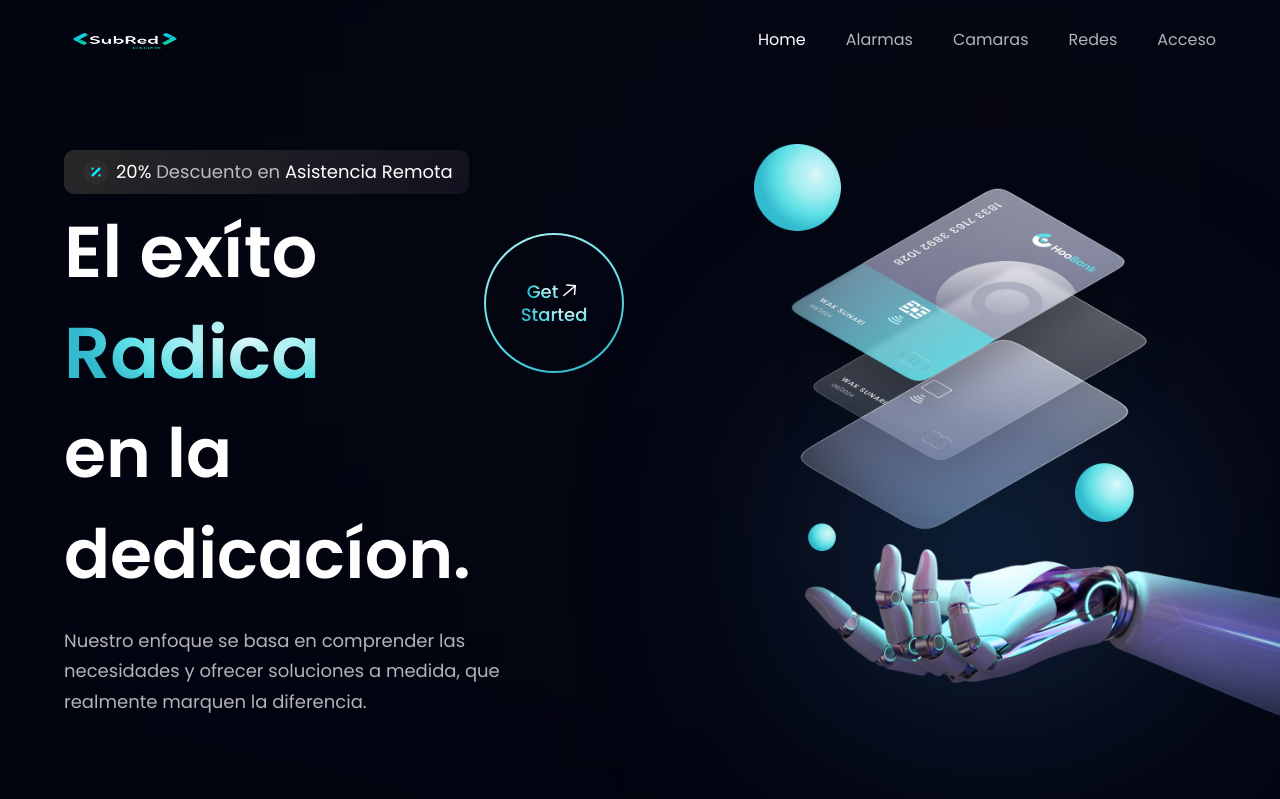
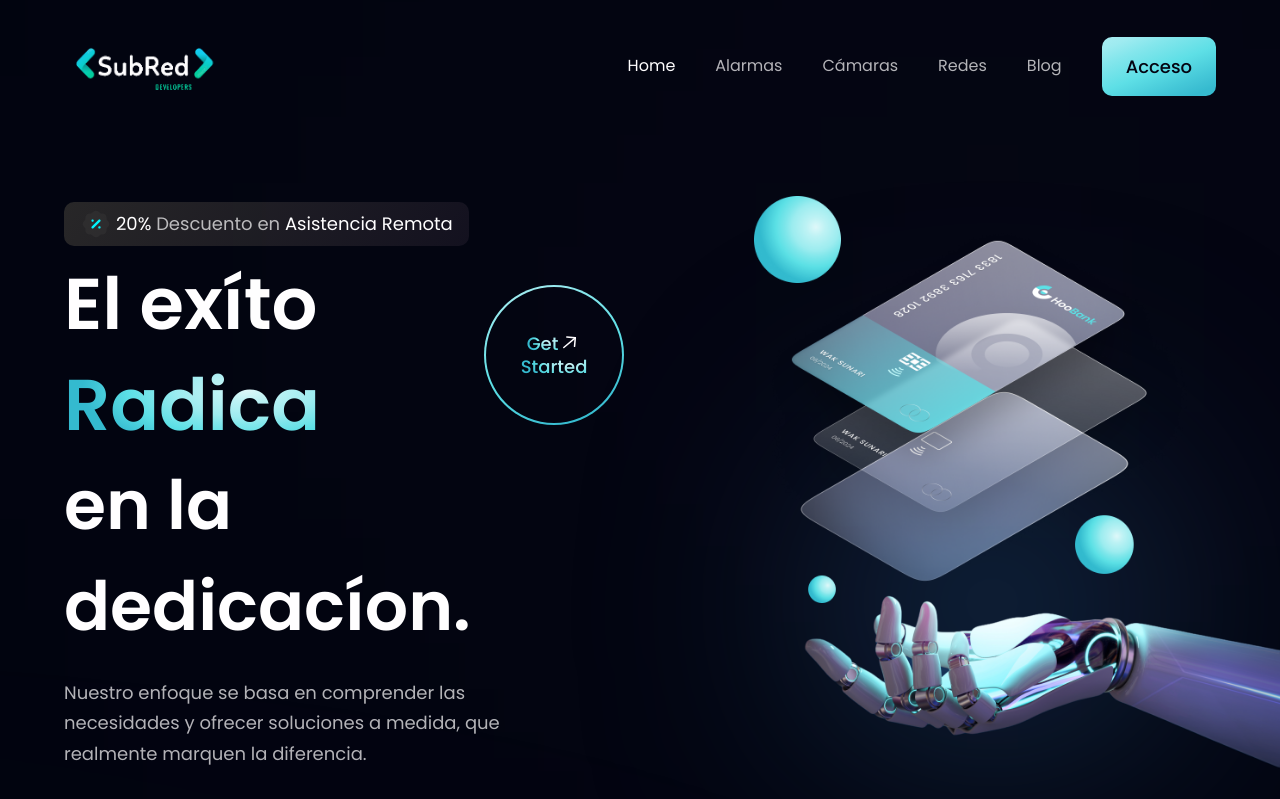
Before and after one commit to jalcayaga/React_landing, a React (Vite) app: page / in a window 1280 px wide. Shown: the top 799 px of the page. Built offline with nearby package versions, Linux system fonts and the light colour scheme.

Commit message:
creando boton de acceso

```diff
--- /dev/null
+++ b/src/components/ButtonAccess.jsx
@@ -0,0 +1,10 @@
+const ButtonAccess = ({ styles }) => (
+  <button
+    type="button"
+    className={`py-4 px-6 font-poppins font-medium text-[18px] text-primary bg-blue-gradient rounded-[10px] outline-none ${styles}`}
+  >
+    Acceso
+  </button>
+);
+
+export default ButtonAccess;
--- a/src/components/Navbar.jsx
+++ b/src/components/Navbar.jsx
@@ -2,6 +2,8 @@ import { useState } from "react";
 
 import { close, logo, menu } from "../assets";
 import { navLinks } from "../constants";
+
+import ButtonAccess from "./ButtonAccess";
 
 const Navbar = () => {
   const [active, setActive] = useState("Home");
@@ -9,7 +11,11 @@ const Navbar = () => {
 
   return (
     <nav className="w-full flex py-6 justify-between items-center navbar">
-      <img src={logo} alt="hoobank" className="w-[124px] h-[32px]" />
+      <img
+        src={logo}
+        alt="hoobank"
+        className="w-[164px] h-[84px]"
+      />
 
       <ul className="list-none sm:flex hidden justify-end items-center flex-1">
         {navLinks.map((nav, index) => (
@@ -53,6 +59,7 @@ const Navbar = () => {
           </ul>
         </div>
       </div>
+      <ButtonAccess styles={`ml-10`} />
     </nav>
   );
 };
--- a/src/constants/index.js
+++ b/src/constants/index.js
@@ -26,15 +26,15 @@ export const navLinks = [
   },
   {
     id: "CCTV",
-    title: "Camaras",
+    title: "Cámaras",
   },
   {
     id: "red",
     title: "Redes",
   },
   {
-    id: "Acceso",
-    title: "Acceso",
+    id: "Blog",
+    title: "Blog",
   },
 ];
 
```
